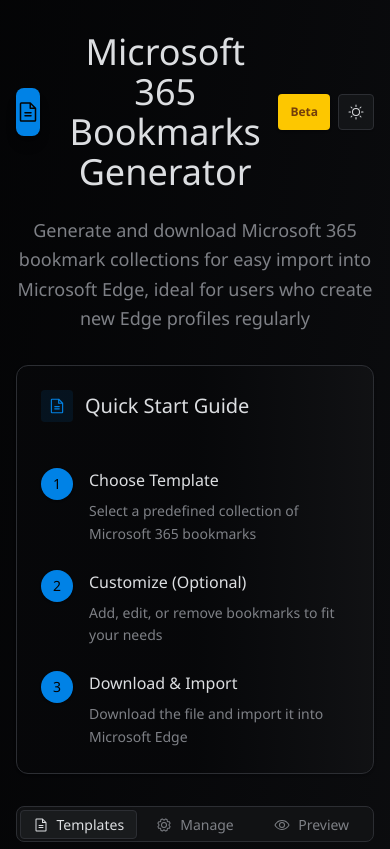
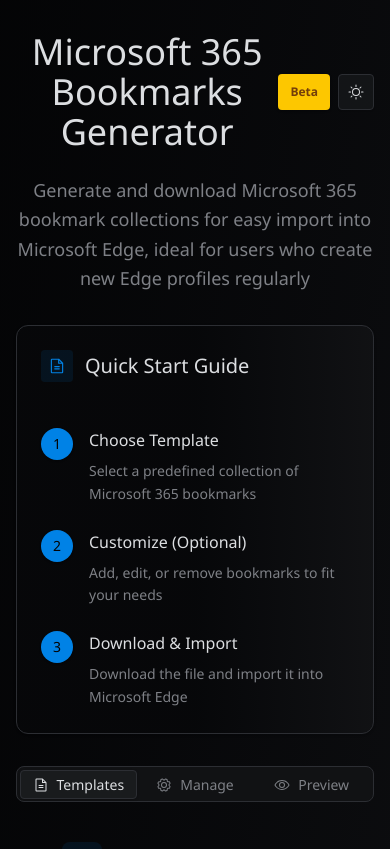
Before and after one commit to pkbullock/m365-bookmark-generator, a React (Vite) app: page / in a window 390 px wide. Shown: the top 849 px of the page. Built offline with nearby package versions, Linux system fonts and the light colour scheme; a web font is replaced by a local one.

Commit message:
Small UI Fix - icon is not needed in mobile

```diff
--- a/src/App.tsx
+++ b/src/App.tsx
@@ -29,7 +29,7 @@ function App() {
               <div className="flex items-center justify-between mb-6">
                 <div className="flex-1" />
                 <div className="flex items-center justify-center gap-3">
-                  <div className="w-12 h-12 bg-primary rounded-lg flex items-center justify-center shadow-lg">
+                  <div className="w-12 h-12 bg-primary rounded-lg flex items-center justify-center shadow-lg hidden sm:flex">
                     <FileText size={24} className="text-primary-foreground" />
                   </div>
                   <h1 className="text-4xl font-light text-foreground">
```
